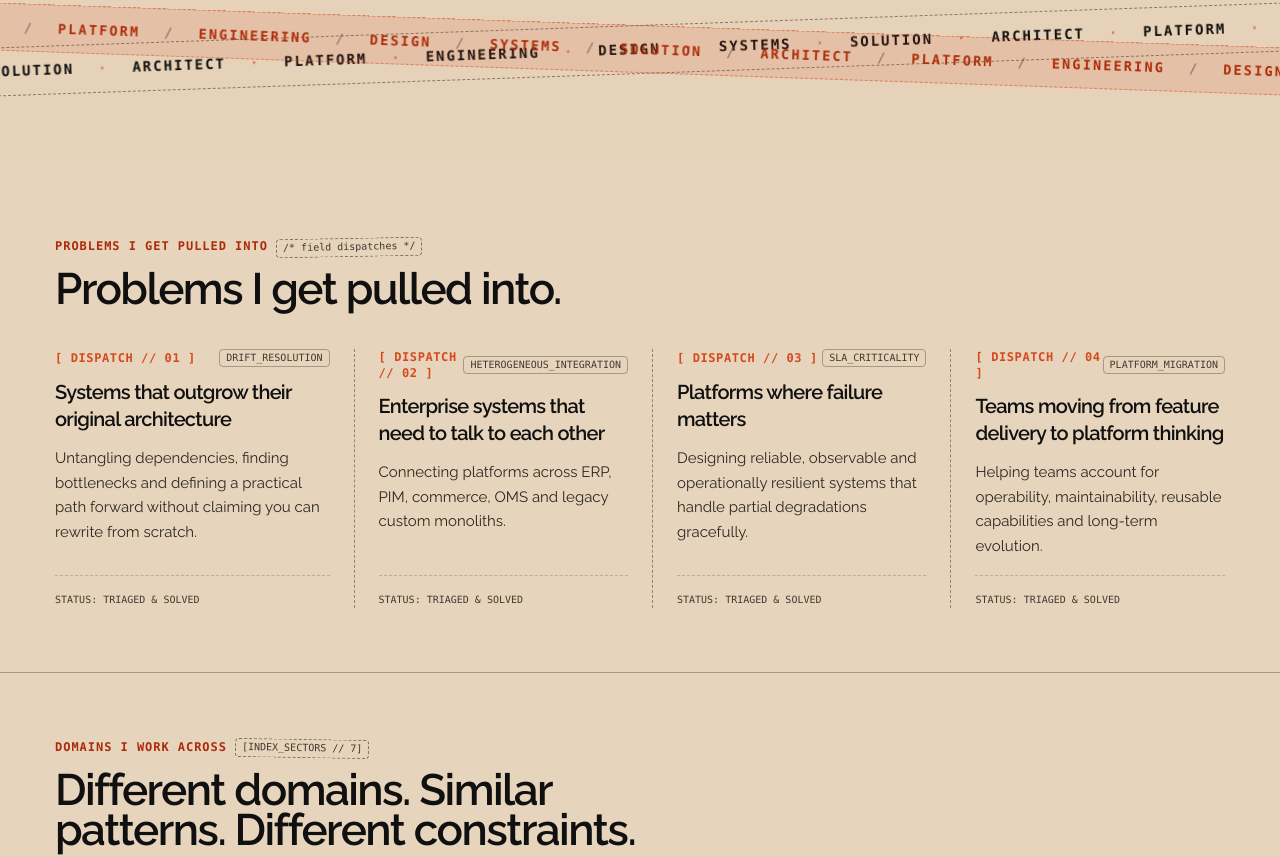
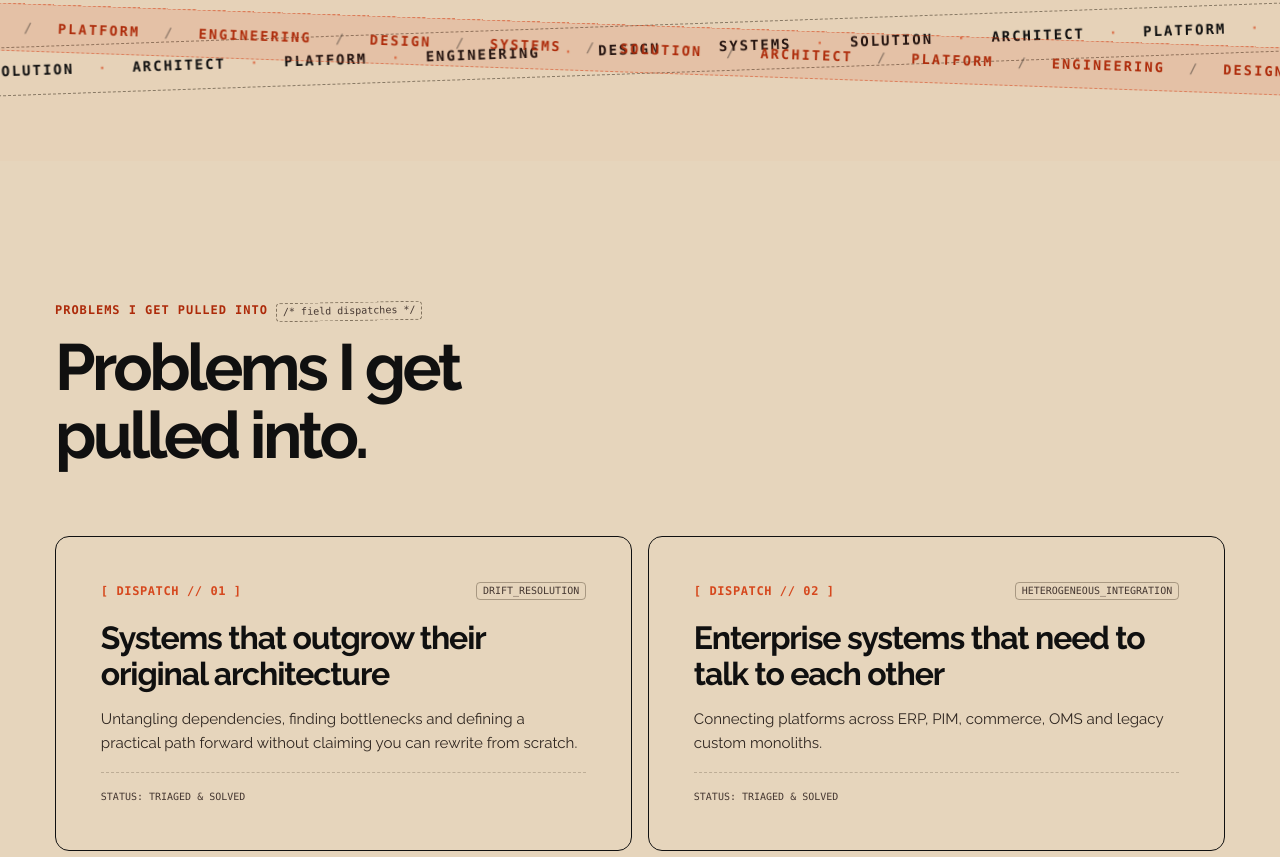
Before and after one commit to sanukhandev/sanukhandev.github.io, a React (Vite) app: page / in a window 1280 px wide. Shown: the part 5547-6404 px from the top of the page. Built offline with nearby package versions, Linux system fonts and the light colour scheme; no server answers; a web font is replaced by a local one.

Commit message:
style: apply reference-inspired layout to existing portfolio sections

```diff
--- a/src/components/sections/ProblemsSection.tsx
+++ b/src/components/sections/ProblemsSection.tsx
@@ -49,7 +49,7 @@ export function ProblemsSection() {
   ];
 
   return (
-    <section className="py-10 sm:py-12 md:py-14 lg:py-16 scroll-mt-20 border-b border-border/60">
+    <section className="reference-problems py-10 sm:py-12 md:py-14 lg:py-16 scroll-mt-20 border-b border-border/60">
       <div className="container-narrow">
         {/* Section Header */}
         <div className="max-w-2xl mb-8 sm:mb-10">
```
